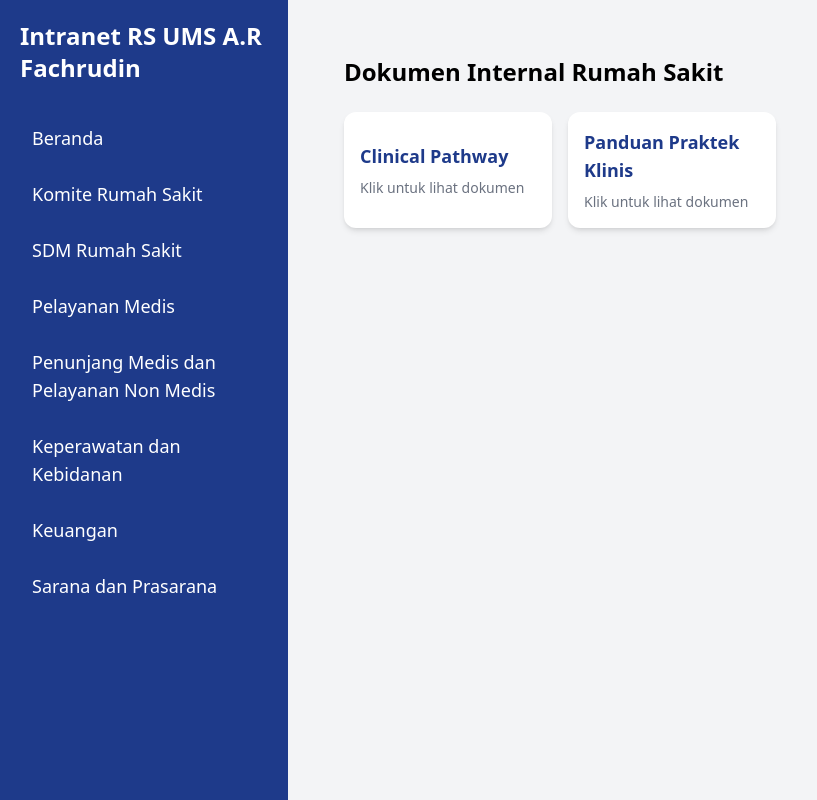
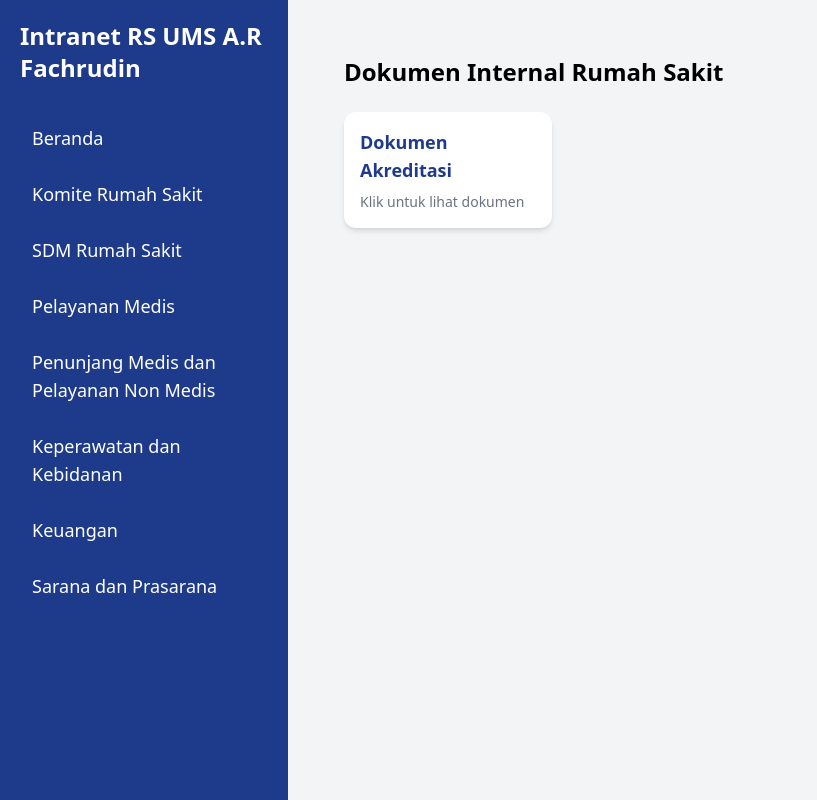
Before and after one commit to farhat1926/dokumenRs, a React (Vite) app: page /Akreditasi in a window 1280 px wide. Shown: the whole page, without its empty margins (0-817 px from the left). Built offline with nearby package versions, Linux system fonts and the light colour scheme.

Commit message:
ditambah folder akred

```diff
--- a/src/pages/Akreditasi.jsx
+++ b/src/pages/Akreditasi.jsx
@@ -9,24 +9,14 @@
 
   const units = [
       {
-      nama: "Clinical Pathway",
+      nama: "Dokumen Akreditasi",
       kategori: [
         {
-        nama: "Clinical Pathway",
+        nama: "Dokumen Akreditasi",
         drive: "https://drive.google.com/drive/folders/1RuSsORHsbKYC43EJeRZuWo3OP5Aj2wsf?usp=drive_link",
-        password: "clinicalpathway",
+        password: "dokumenakreditasi",
         },
     ],
-    },
-      {
-      nama: "Panduan Praktek Klinis",
-      kategori: [
-        {
-          nama: "PPK",
-          drive: "https://drive.google.com/drive/folders/1YgtNXm82KUriyMcH_7HdztZzyGcbjPlM?usp=drive_link",
-          password: "panduanpraktekklinis",
-        },
-      ],
     },
   ];
 
```
